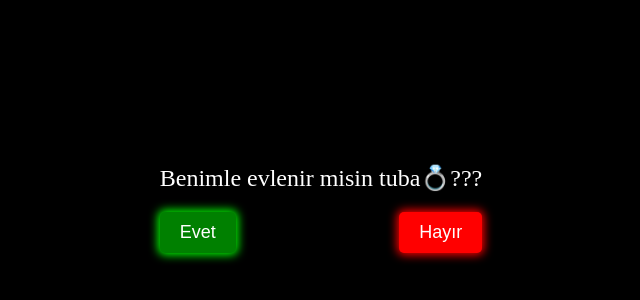
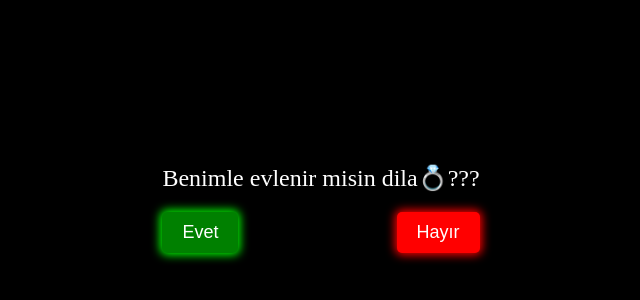
Before and after one commit to novasqw/nova.github.io, a plain HTML site: page index.html in a window 1280 px wide. Shown: the part 192-492 px from the top of the page, 319-959 px from the left. Drawn offline with Linux system fonts and the light colour scheme.

Commit message:
Update index.html

```diff
--- a/index.html
+++ b/index.html
@@ -110,7 +110,7 @@
         ];
 
         function randomizeLetters() {
-            let message = 'Benimle evlenir misin tuba💍???';
+            let message = 'Benimle evlenir misin dila💍???';
             let current = '';
             let interval = setInterval(() => {
                 if (current.length < message.length) {
```
